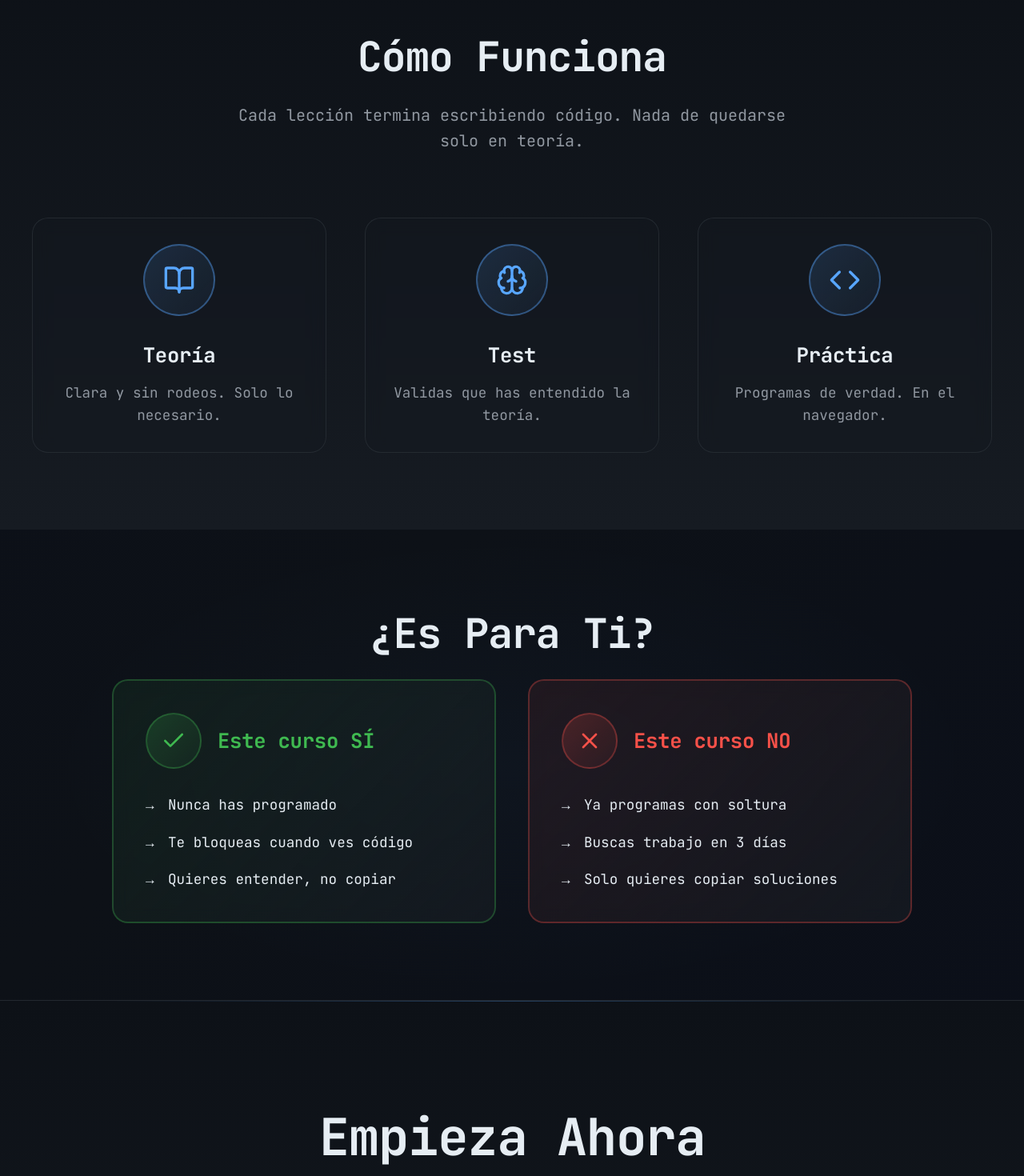
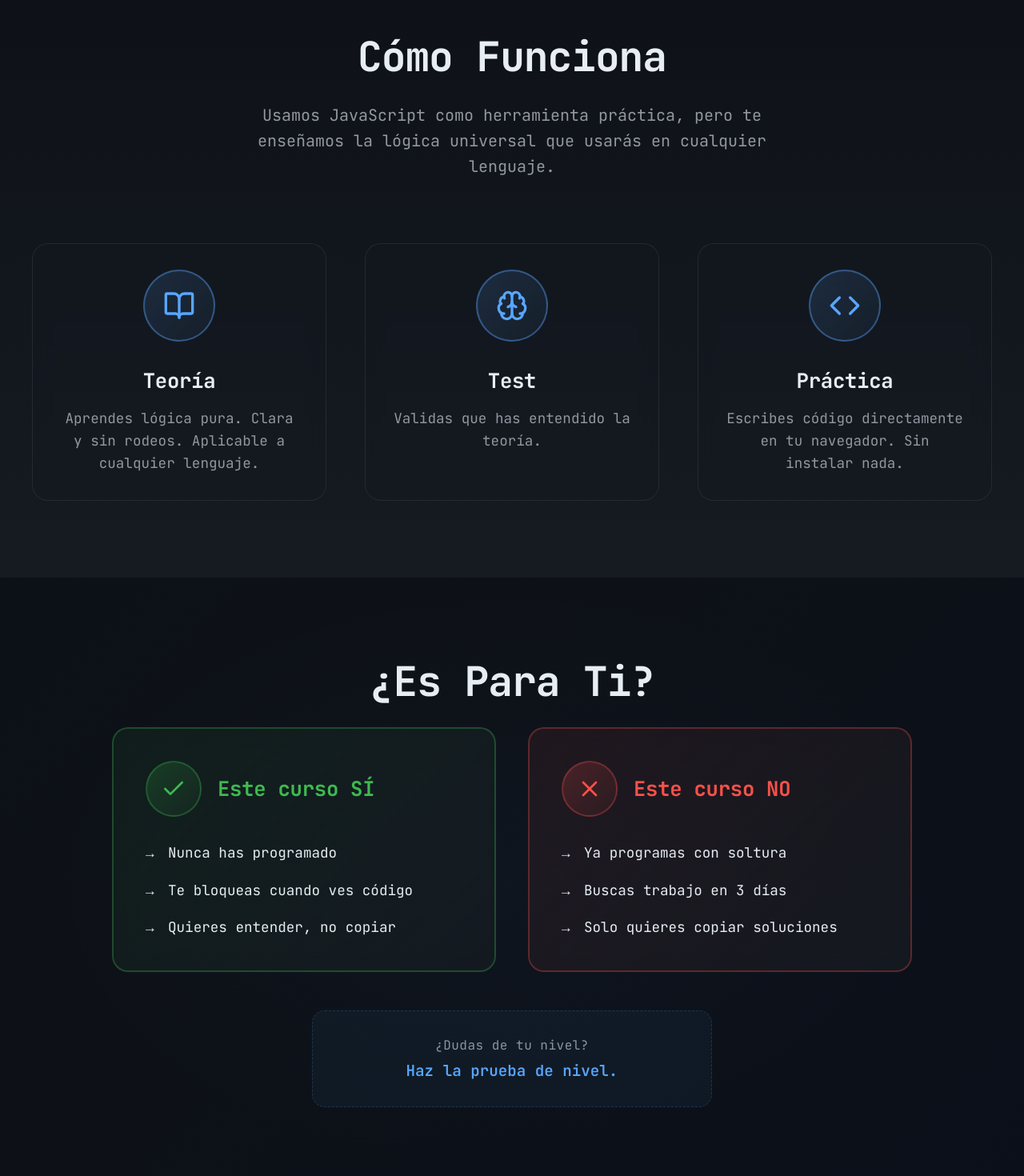
Before and after one commit to xabierbahillo1/cursopb-online, a React (Create React App) app: page / in a window 1280 px wide. Shown: the part 860-2330 px from the top of the page at 80% size. Built offline with nearby package versions, Linux system fonts and the light colour scheme; no server answers.

Commit message:
feat: Mejoras en landing page

```diff
--- a/src/pages/LandingPage.css
+++ b/src/pages/LandingPage.css
@@ -459,6 +459,38 @@ body {
   font-weight: bold;
 }
 
+.conversion-test-container {
+  margin: 3rem auto 0 auto;
+  text-align: center;
+  padding: 2rem;
+  background: rgba(88, 166, 255, 0.05);
+  border-radius: 16px;
+  border: 1px dashed rgba(88, 166, 255, 0.2);
+  max-width: 500px;
+  width: 90%;
+}
+
+.conversion-test-container p {
+  font-size: 1rem;
+  color: #8b949e;
+  margin-bottom: 0.5rem;
+  letter-spacing: 0.5px;
+}
+
+.secondary-test-link {
+  color: #58a6ff;
+  text-decoration: none;
+  font-weight: 600;
+  font-size: 1.2rem;
+  display: inline-block;
+  transition: all 0.3s ease;
+}
+
+.secondary-test-link:hover {
+  color: #79c0ff;
+  transform: translateY(-2px);
+}
+
 /* CTA Final Section */
 .cta-final-section {
   padding: 8rem 2rem;
@@ -705,6 +737,11 @@ body {
     font-size: 1.05rem;
   }
 
+  .conversion-test-container {
+    padding: 1.5rem;
+    max-width: 100%;
+  }
+
   .cta-final-section {
     padding: 6rem 1.5rem;
   }
--- a/src/pages/LandingPage.js
+++ b/src/pages/LandingPage.js
@@ -32,11 +32,6 @@ const LandingPage = () => {
             <ArrowRight size={24} />
           </a>
 
-          <p className="hero-level-test">
-            ¿Ya tienes experiencia?{' '}
-            <a href="/level_exercise">Prueba de nivel</a>
-          </p>
-
           <div className="pricing-container">
             <div>
               <div className="pricing-label">Módulos 1 y 2</div>
@@ -60,7 +55,7 @@ const LandingPage = () => {
         <div className="section-container">
           <h2 className="section-title">Cómo Funciona</h2>
           <p className="section-subtitle">
-            Cada lección termina escribiendo código. Nada de quedarse solo en teoría.
+            Usamos JavaScript como herramienta práctica, pero te enseñamos la lógica universal que usarás en cualquier lenguaje.
           </p>
 
           <div className="steps-grid">
@@ -70,7 +65,7 @@ const LandingPage = () => {
               </div>
               <div className="step-title">Teoría</div>
               <div className="step-description">
-                Clara y sin rodeos. Solo lo necesario.
+                Aprendes lógica pura. Clara y sin rodeos. Aplicable a cualquier lenguaje.
               </div>
             </div>
 
@@ -90,7 +85,7 @@ const LandingPage = () => {
               </div>
               <div className="step-title">Práctica</div>
               <div className="step-description">
-                Programas de verdad. En el navegador.
+                Escribes código directamente en tu navegador. Sin instalar nada.
               </div>
             </div>
           </div>
@@ -132,6 +127,13 @@ const LandingPage = () => {
             </ul>
           </div>
         </div>
+
+        <div className="conversion-test-container">
+          <p>¿Dudas de tu nivel?</p>
+          <a href="/level_exercise" className="secondary-test-link">
+            Haz la prueba de nivel.
+          </a>
+        </div>
       </section>
 
       {/* CTA Final */}
@@ -140,7 +142,7 @@ const LandingPage = () => {
           <h2 className="cta-final-title">Empieza Ahora</h2>
 
           <p className="cta-final-subtitle">
-            Sin compromiso. Sin tarjeta. Solo tú y el código.
+            Sin compromiso. Sin tarjeta. Sin instalaciones.
           </p>
 
           <a href="/curso" className="cta-button-large">
```
